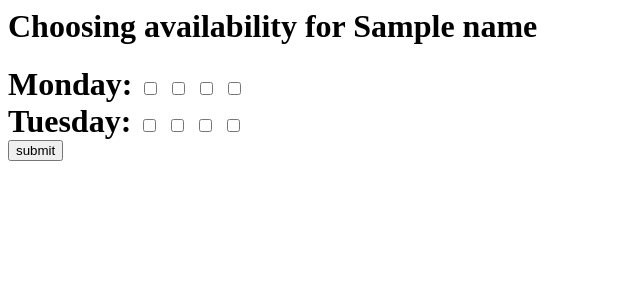
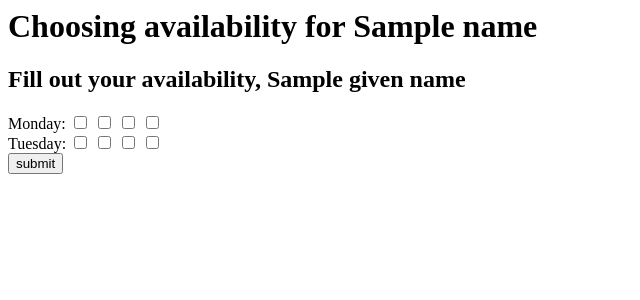
Before and after one commit to cory2067/howabout.xyz, a Flask app: template templates/event_test.html in a window 1280 px wide. Shown: the top 300 px of the page, without its empty margins (0-640 px from the left). Run offline with Flask 2, Linux system fonts and the light colour scheme; the template is opened without the code that fills it: most values are stand-ins (such as "Sample title", 1, 10 or a date in 2020); a database or web service that is not in the repository returns one stand-in record (values such as "Sample title"); data that the repository does not hold is empty; some libraries are stand-ins or nearby versions.

Commit message:
Add email/name from session.

```diff
--- a/app.py
+++ b/app.py
@@ -1,5 +1,5 @@
 from flask import Flask
-from flask import render_template, redirect, url_for, request, current_app
+from flask import render_template, redirect, url_for, request, current_app, session
 from flask_pymongo import PyMongo
 from flask_dance.contrib.google import make_google_blueprint, google
 from oauthlib.oauth2.rfc6749.errors import InvalidClientIdError
@@ -11,7 +11,6 @@
 
 os.environ['OAUTHLIB_INSECURE_TRANSPORT'] = '1'
 os.environ['OAUTHLIB_RELAX_TOKEN_SCOPE'] = '1'
-
 
 app = Flask(__name__)
 app.config["MONGO_URI"] = config.MONGO_URI
@@ -46,6 +45,9 @@
     if not google.authorized:
         return redirect(url_for("google.login"))
     resp = google.get("/oauth2/v2/userinfo")
+    session['email'] = resp.json()['email']
+    session['given_name'] = resp.json()['given_name']
+    print(resp.json())
     print("You are {email} on Google".format(email=resp.json()["email"]))
     return redirect('/')
 
@@ -143,7 +145,7 @@
 @app.route('/event_test/<eid>')
 def event_test(eid):
     res = mongo.db['events'].find_one({'eid': eid})
-    return render_template('event_test.html', name=res['name'])
+    return render_template('event_test.html', uid=session['uid'], name=res['name'], given_name=session['given_name'])
 
 @app.errorhandler(InvalidClientIdError)
 def token_expired(e):
--- a/templates/event_test.html
+++ b/templates/event_test.html
@@ -6,6 +6,7 @@
 
   <body>
     <h1>Choosing availability for {{name}}<h1>
+    <h2>Fill out your availability, {{given_name}}</h2>
     <div id="dates">
       <div id="day0">
         Monday:
```
Also changed, not shown: 1 other file.
